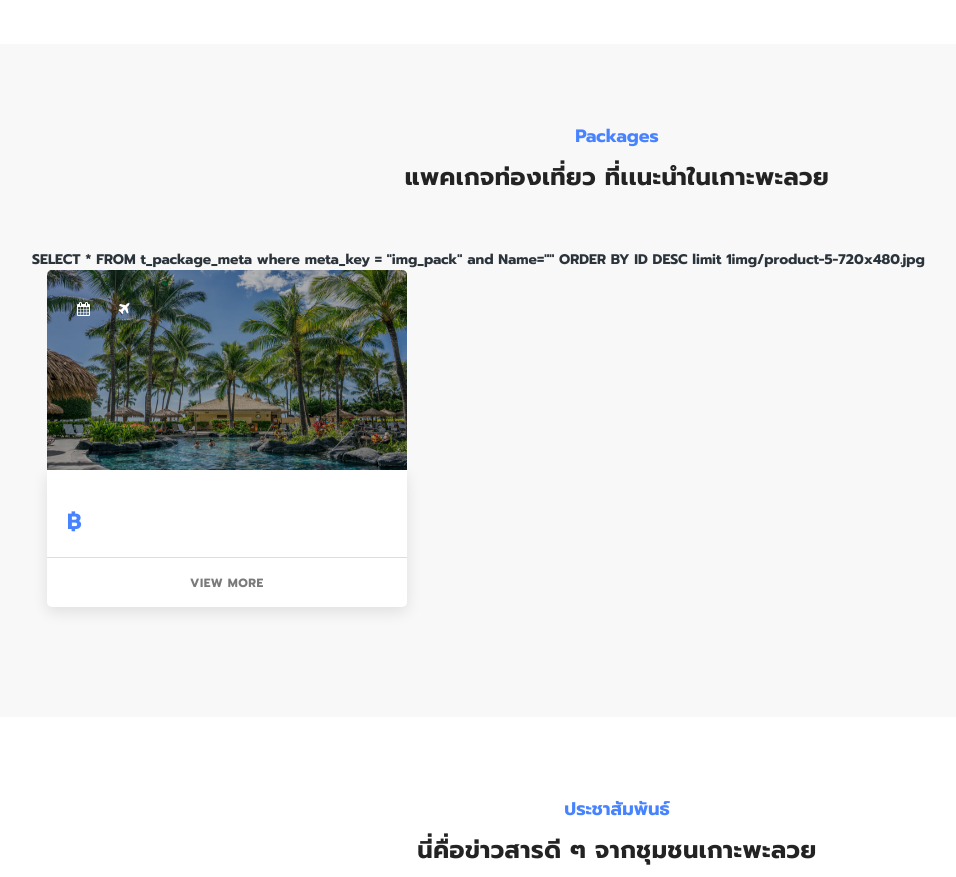
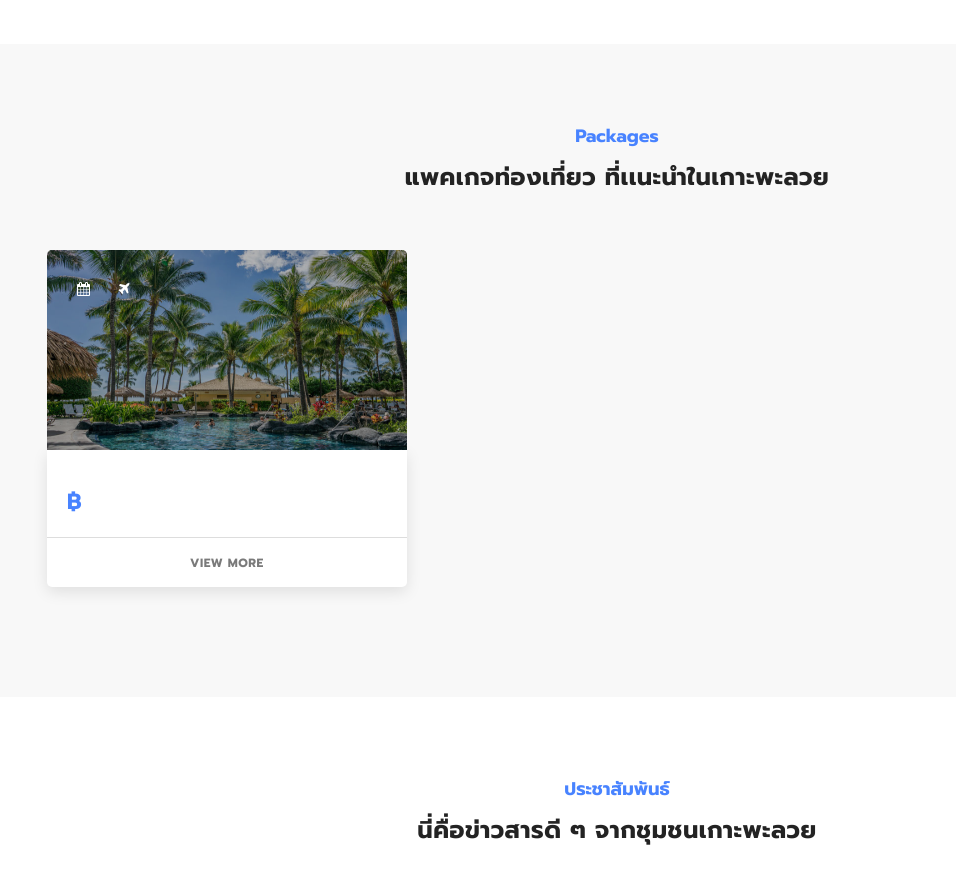
Before and after one commit to chanax41/koh, a PHP site: page /tour/ in a window 1280 px wide. Shown: the part 1272-2149 px from the top of the page, without its empty margins (23-979 px from the left). Run offline with PHP 8.4, Linux system fonts and the light colour scheme; data that the repository does not hold is empty; some libraries are stand-ins or nearby versions.

Commit message:
SADFXCVN

```diff
--- a/index.php
+++ b/index.php
@@ -126,7 +126,6 @@
                 <?php foreach ($rows as $value) { ?>
                     <?php
                     $sql = 'SELECT * FROM t_package_meta where meta_key = "img_pack" and Name="'.$value['Name'].'" ORDER BY ID DESC limit 1';
-                    echo $sql;
                     $result2 = mysqli_query($conn, $sql);
                     if ($result2->num_rows > 0) {
                     // output data of each row
@@ -141,7 +140,6 @@
                         $rows2[]= NULL;
                         $img[] = "img/product-5-720x480.jpg";
                     }
-                    echo $img[0];
                     echo '<div class="col-md-4 col-sm-6 col-xs-12">
                                 <div class="featured-item">
                                     <div class="thumb">
```
